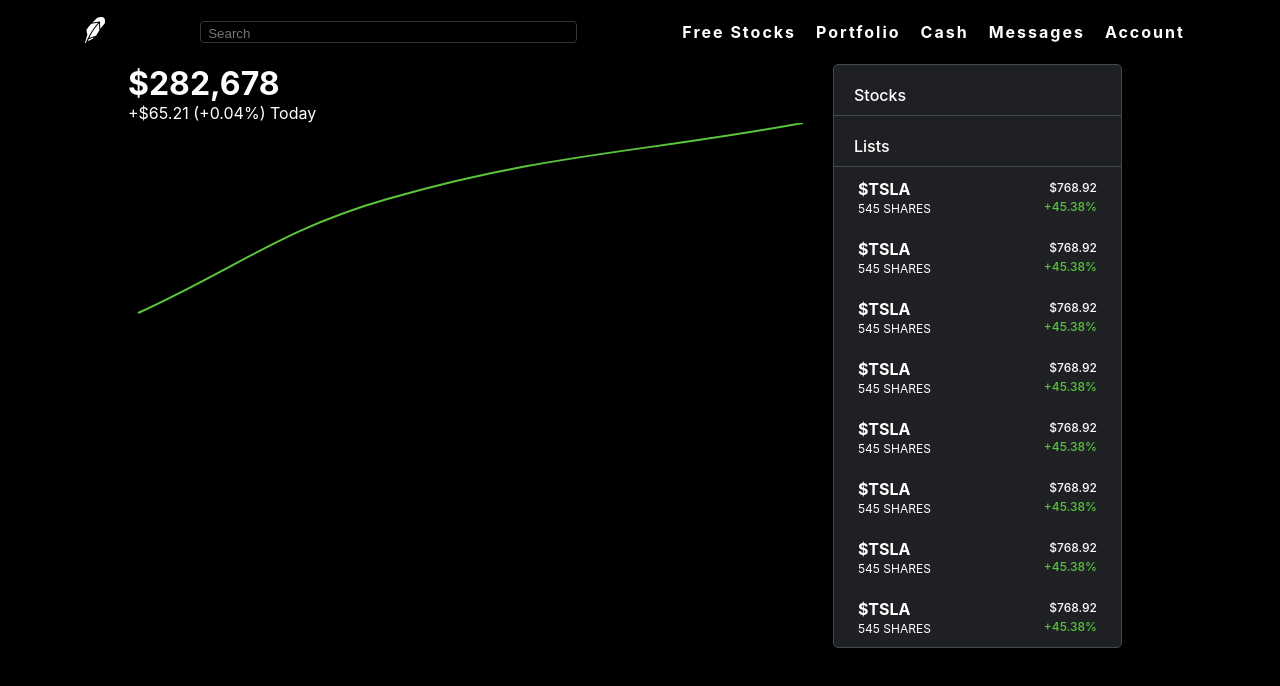
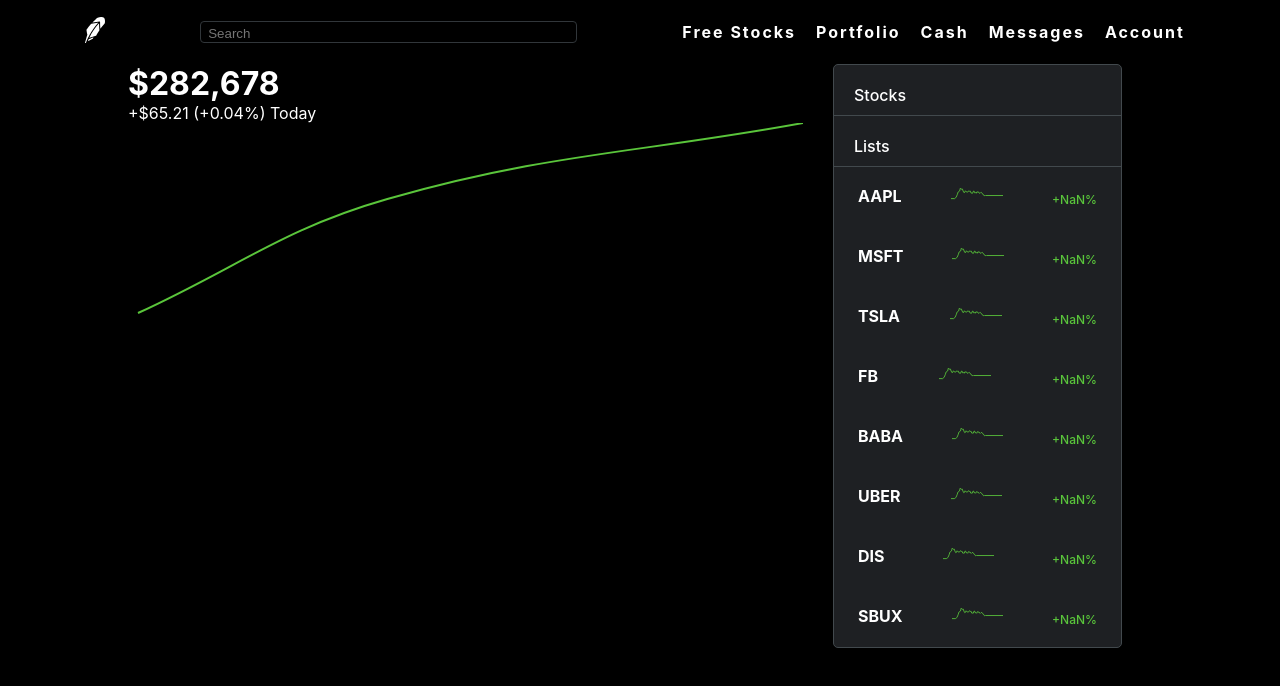
Before and after one commit to ArchishmanSengupta/robinhood2.0, a React (Create React App) app: page / in a window 1280 px wide. Shown: the top 686 px of the page. Built offline with nearby package versions, Linux system fonts and the light colour scheme; no server answers.

Commit message:
fetch data live

```diff
--- a/src/Stats.js
+++ b/src/Stats.js
@@ -55,6 +55,10 @@
                     <div className="stats__row">
                         {stockData.map((stock) =>(
                             <StatsRow
+                                key={stock.name}
+                                name={stock.name}
+                                openPrice={stock.o}
+                                price={stock.c}
                             />
                         ))}
                     </div>
--- a/src/StatsRow.css
+++ b/src/StatsRow.css
@@ -4,6 +4,13 @@
     height: 60px;
     align-items: center;
     padding: 0 24px;
+    cursor: pointer;
+}
+.row:hover{
+    background-color: #31363A;
+}
+.row__chart{
+    padding: 0 10px;
 }
 .row__intro h1{
     font-size: 16px;
--- a/src/StatsRow.js
+++ b/src/StatsRow.js
@@ -1,22 +1,26 @@
 import React from 'react'
 import './StatsRow.css'
+import StockSVG from './stock.svg'
 
-function StatsRow() {
+function StatsRow(props) {
+
+    const percentage =((props.price - props.openPrice)/props.openPrice) *100;
+
     return (
         <div className="row">
             <div className="row__intro">
-                <h1>$TSLA</h1>
-                <p>545 SHARES</p>
+                <h1>{props.name}</h1>
+                <p>{props.shares && (props.shares +" shares")}</p>
             </div>
         <div className="row__chart">
-        {}
+        <img src={StockSVG} height={16}/>
         </div>
         <div className="row__numbers">
-            <p className="row__price">$768.92</p>
-            <p className="row__percentage"> +45.38%</p>
+            <p className="row__price">{props.price}</p>
+            <p className="row__percentage"> +{Number(percentage).toFixed(2)}%</p>
         </div>
     </div>
-    )
+    );
 }
 
 export default StatsRow;
```
Also changed, not shown: src/stock.svg (added).
